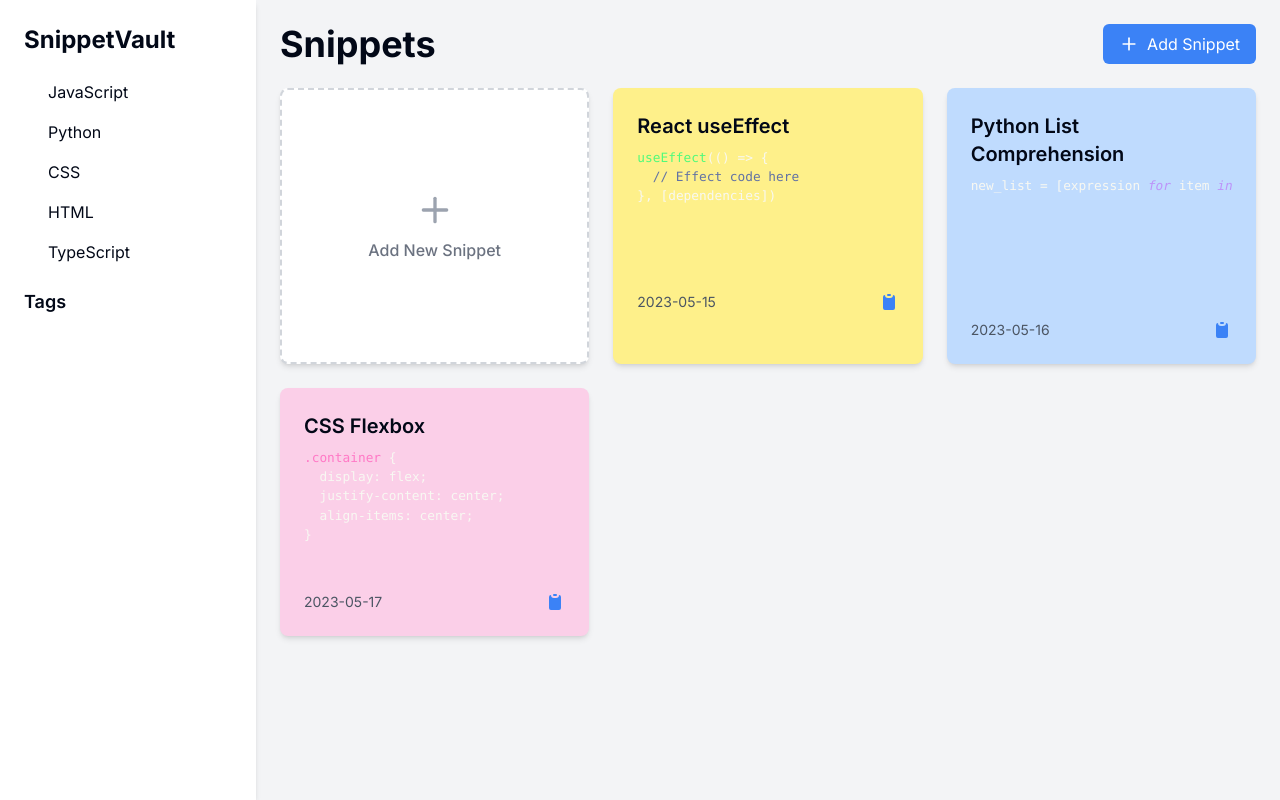
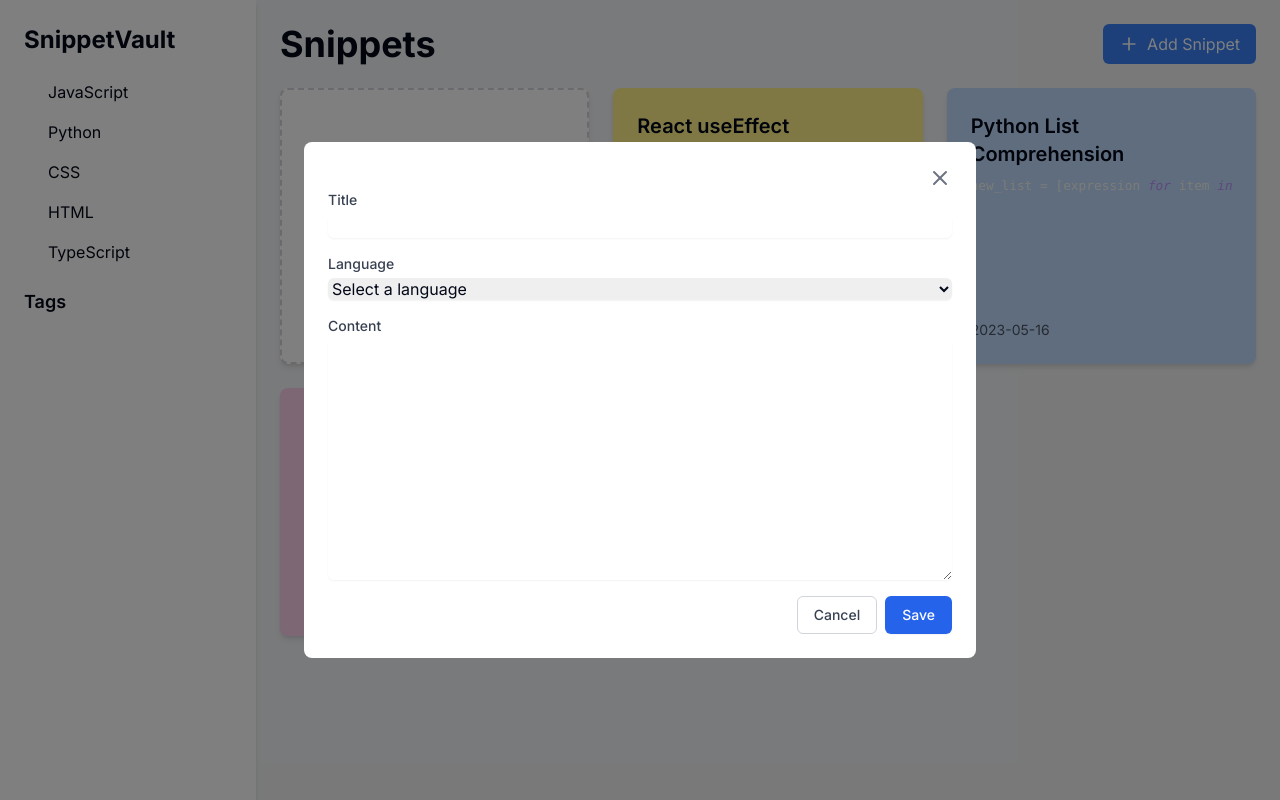
Before and after one commit to essjaykay755/snippet-vault-3, a Next.js app: page / in a window 1280 px wide. Both pictures are taken after a click on the element "Add New Snippet". Built offline with nearby package versions, Linux system fonts and the light colour scheme.

Commit message:
Clicking on a card now opens a popup modal with a larger view of the snippet, along with edit and delete options. The edit option opens a popup form that can be used for both editing existing snippets and adding new ones.

```diff
--- a/components/AddSnippetPlaceholder.tsx
+++ b/components/AddSnippetPlaceholder.tsx
@@ -1,13 +1,22 @@
-import React from 'react'
-import { Plus } from 'lucide-react'
+import React from "react";
+import { Plus } from "lucide-react";
 
-const AddSnippetPlaceholder: React.FC = () => {
+interface AddSnippetPlaceholderProps {
+  onClick: () => void;
+}
+
+const AddSnippetPlaceholder: React.FC<AddSnippetPlaceholderProps> = ({
+  onClick,
+}) => {
   return (
-    <div className="rounded-lg shadow-md p-6 bg-white border-2 border-dashed border-gray-300 flex flex-col items-center justify-center space-y-2 cursor-pointer hover:border-blue-500 transition-colors">
+    <div
+      className="rounded-lg shadow-md p-6 bg-white border-2 border-dashed border-gray-300 flex flex-col items-center justify-center space-y-2 cursor-pointer hover:border-blue-500 transition-colors"
+      onClick={onClick}
+    >
       <Plus size={40} className="text-gray-400" />
       <span className="text-gray-500 font-medium">Add New Snippet</span>
     </div>
-  )
-}
+  );
+};
 
-export default AddSnippetPlaceholder
+export default AddSnippetPlaceholder;
--- /dev/null
+++ b/components/EditSnippetForm.tsx
@@ -0,0 +1,86 @@
+import React, { useState } from 'react'
+import { Snippet } from './SnippetCard'
+
+interface EditSnippetFormProps {
+  snippet?: Snippet
+  onSave: (snippet: Snippet) => void
+  onCancel: () => void
+}
+
+const EditSnippetForm: React.FC<EditSnippetFormProps> = ({ snippet, onSave, onCancel }) => {
+  const [title, setTitle] = useState(snippet?.title || '')
+  const [language, setLanguage] = useState(snippet?.language || '')
+  const [content, setContent] = useState(snippet?.content || '')
+
+  const handleSubmit = (e: React.FormEvent) => {
+    e.preventDefault()
+    onSave({
+      id: snippet?.id || Date.now(),
+      title,
+      language,
+      content,
+      date: snippet?.date || new Date().toISOString().split('T')[0]
+    })
+  }
+
+  return (
+    <form onSubmit={handleSubmit} className="space-y-4">
+      <div>
+        <label htmlFor="title" className="block text-sm font-medium text-gray-700">Title</label>
+        <input
+          type="text"
+          id="title"
+          value={title}
+          onChange={(e) => setTitle(e.target.value)}
+          className="mt-1 block w-full rounded-md border-gray-300 shadow-sm focus:border-blue-300 focus:ring focus:ring-blue-200 focus:ring-opacity-50"
+          required
+        />
+      </div>
+      <div>
+        <label htmlFor="language" className="block text-sm font-medium text-gray-700">Language</label>
+        <select
+          id="language"
+          value={language}
+          onChange={(e) => setLanguage(e.target.value)}
+          className="mt-1 block w-full rounded-md border-gray-300 shadow-sm focus:border-blue-300 focus:ring focus:ring-blue-200 focus:ring-opacity-50"
+          required
+        >
+          <option value="">Select a language</option>
+          <option value="javascript">JavaScript</option>
+          <option value="python">Python</option>
+          <option value="css">CSS</option>
+          <option value="html">HTML</option>
+          <option value="typescript">TypeScript</option>
+        </select>
+      </div>
+      <div>
+        <label htmlFor="content" className="block text-sm font-medium text-gray-700">Content</label>
+        <textarea
+          id="content"
+          value={content}
+          onChange={(e) => setContent(e.target.value)}
+          rows={10}
+          className="mt-1 block w-full rounded-md border-gray-300 shadow-sm focus:border-blue-300 focus:ring focus:ring-blue-200 focus:ring-opacity-50"
+          required
+        ></textarea>
+      </div>
+      <div className="flex justify-end space-x-2">
+        <button
+          type="button"
+          onClick={onCancel}
+          className="px-4 py-2 border border-gray-300 rounded-md text-sm font-medium text-gray-700 hover:bg-gray-50 focus:outline-none focus:ring-2 focus:ring-offset-2 focus:ring-blue-500"
+        >
+          Cancel
+        </button>
+        <button
+          type="submit"
+          className="px-4 py-2 border border-transparent rounded-md shadow-sm text-sm font-medium text-white bg-blue-600 hover:bg-blue-700 focus:outline-none focus:ring-2 focus:ring-offset-2 focus:ring-blue-500"
+        >
+          Save
+        </button>
+      </div>
+    </form>
+  )
+}
+
+export default EditSnippetForm
--- /dev/null
+++ b/components/Modal.tsx
@@ -0,0 +1,27 @@
+import React from 'react'
+import { X } from 'lucide-react'
+
+interface ModalProps {
+  isOpen: boolean
+  onClose: () => void
+  children: React.ReactNode
+}
+
+const Modal: React.FC<ModalProps> = ({ isOpen, onClose, children }) => {
+  if (!isOpen) return null
+
+  return (
+    <div className="fixed inset-0 bg-black bg-opacity-50 flex items-center justify-center z-50">
+      <div className="bg-white rounded-lg p-6 w-full max-w-2xl max-h-[90vh] overflow-y-auto">
+        <div className="flex justify-end">
+          <button onClick={onClose} className="text-gray-500 hover:text-gray-700">
+            <X size={24} />
+          </button>
+        </div>
+        {children}
+      </div>
+    </div>
+  )
+}
+
+export default Modal
--- a/components/SnippetCard.tsx
+++ b/components/SnippetCard.tsx
@@ -1,7 +1,10 @@
-import React from "react";
+import React, { useState } from "react";
 import { Highlight, themes } from "prism-react-renderer";
+import Modal from "./Modal";
+import EditSnippetForm from "./EditSnippetForm";
+import { Edit, Trash2 } from "lucide-react";
 
-interface Snippet {
+export interface Snippet {
   id: number;
   title: string;
   language: string;
@@ -11,6 +14,8 @@ interface Snippet {
 
 interface SnippetCardProps {
   snippet: Snippet;
+  onUpdate: (updatedSnippet: Snippet) => void;
+  onDelete: (id: number) => void;
 }
 
 const languageColors: { [key: string]: string } = {
@@ -21,11 +26,36 @@ const languageColors: { [key: string]: string } = {
   typescript: "bg-blue-300",
 };
 
-const SnippetCard: React.FC<SnippetCardProps> = ({ snippet }) => {
+const SnippetCard: React.FC<SnippetCardProps> = ({
+  snippet,
+  onUpdate,
+  onDelete,
+}) => {
+  const [isModalOpen, setIsModalOpen] = useState(false);
+  const [isEditing, setIsEditing] = useState(false);
   const bgColor = languageColors[snippet.language] || "bg-gray-200";
 
+  const handleEdit = () => {
+    setIsEditing(true);
+  };
+
+  const handleSave = (updatedSnippet: Snippet) => {
+    onUpdate(updatedSnippet);
+    setIsEditing(false);
+    setIsModalOpen(false);
+  };
+
+  const handleDelete = () => {
+    onDelete(snippet.id);
+    setIsModalOpen(false);
+  };
+
   return (
-    <div className={`rounded-lg shadow-md p-6 ${bgColor}`}>
+    <>
+      <div
+        className={`rounded-lg shadow-md p-6 ${bgColor} cursor-pointer`}
+        onClick={() => setIsModalOpen(true)}
+      >
         <h2 className="text-xl font-semibold mb-2">{snippet.title}</h2>
         <div className="mb-4 h-32 overflow-hidden">
           <Highlight
@@ -55,19 +85,73 @@ const SnippetCard: React.FC<SnippetCardProps> = ({ snippet }) => {
         </div>
         <div className="flex justify-between items-center">
           <span className="text-sm text-gray-600">{snippet.date}</span>
-        <button className="text-blue-500 hover:text-blue-700">
-          <svg
-            xmlns="http://www.w3.org/2000/svg"
-            className="h-5 w-5"
-            viewBox="0 0 20 20"
-            fill="currentColor"
+        </div>
+      </div>
+
+      <Modal isOpen={isModalOpen} onClose={() => setIsModalOpen(false)}>
+        {isEditing ? (
+          <EditSnippetForm
+            snippet={snippet}
+            onSave={handleSave}
+            onCancel={() => setIsEditing(false)}
+          />
+        ) : (
+          <div>
+            <h2 className="text-2xl font-semibold mb-4">{snippet.title}</h2>
+            <div className="mb-4">
+              <Highlight
+                theme={themes.dracula}
+                code={snippet.content}
+                language={snippet.language}
               >
-            <path d="M8 3a1 1 0 011-1h2a1 1 0 110 2H9a1 1 0 01-1-1z" />
-            <path d="M6 3a2 2 0 00-2 2v11a2 2 0 002 2h8a2 2 0 002-2V5a2 2 0 00-2-2 3 3 0 01-3 3H9a3 3 0 01-3-3z" />
-          </svg>
+                {({
+                  className,
+                  style,
+                  tokens,
+                  getLineProps,
+                  getTokenProps,
+                }) => (
+                  <pre
+                    className={className}
+                    style={{
+                      ...style,
+                      fontSize: "1rem",
+                      padding: "1rem",
+                      borderRadius: "0.5rem",
+                    }}
+                  >
+                    {tokens.map((line, i) => (
+                      <div key={i} {...getLineProps({ line })}>
+                        {line.map((token, key) => (
+                          <span key={key} {...getTokenProps({ token })} />
+                        ))}
+                      </div>
+                    ))}
+                  </pre>
+                )}
+              </Highlight>
+            </div>
+            <div className="flex justify-between items-center">
+              <span className="text-sm text-gray-600">{snippet.date}</span>
+              <div className="space-x-2">
+                <button
+                  onClick={handleEdit}
+                  className="px-3 py-2 bg-blue-500 text-white rounded-md hover:bg-blue-600 transition-colors"
+                >
+                  <Edit size={20} />
+                </button>
+                <button
+                  onClick={handleDelete}
+                  className="px-3 py-2 bg-red-500 text-white rounded-md hover:bg-red-600 transition-colors"
+                >
+                  <Trash2 size={20} />
                 </button>
               </div>
             </div>
+          </div>
+        )}
+      </Modal>
+    </>
   );
 };
 
--- a/components/SnippetGrid.tsx
+++ b/components/SnippetGrid.tsx
@@ -1,8 +1,10 @@
 "use client";
 
 import React, { useState } from "react";
-import SnippetCard from "./SnippetCard";
+import SnippetCard, { Snippet } from "./SnippetCard";
 import AddSnippetPlaceholder from "./AddSnippetPlaceholder";
+import Modal from "./Modal";
+import EditSnippetForm from "./EditSnippetForm";
 
 const initialSnippets = [
   {
@@ -30,15 +32,47 @@ const initialSnippets = [
 ];
 
 const SnippetGrid: React.FC = () => {
-  const [snippets, setSnippets] = useState(initialSnippets);
+  const [snippets, setSnippets] = useState<Snippet[]>(initialSnippets);
+  const [isAddModalOpen, setIsAddModalOpen] = useState(false);
+
+  const handleAddSnippet = (newSnippet: Snippet) => {
+    setSnippets([...snippets, newSnippet]);
+    setIsAddModalOpen(false);
+  };
+
+  const handleUpdateSnippet = (updatedSnippet: Snippet) => {
+    setSnippets(
+      snippets.map((snippet) =>
+        snippet.id === updatedSnippet.id ? updatedSnippet : snippet
+      )
+    );
+  };
+
+  const handleDeleteSnippet = (id: number) => {
+    setSnippets(snippets.filter((snippet) => snippet.id !== id));
+  };
 
   return (
-    <div className="grid grid-cols-1 md:grid-cols-2 lg:grid-cols-3 gap-6">
-      <AddSnippetPlaceholder />
-      {snippets.map((snippet) => (
-        <SnippetCard key={snippet.id} snippet={snippet} />
-      ))}
-    </div>
+    <>
+      <div className="grid grid-cols-1 md:grid-cols-2 lg:grid-cols-3 gap-6">
+        <AddSnippetPlaceholder onClick={() => setIsAddModalOpen(true)} />
+        {snippets.map((snippet) => (
+          <SnippetCard
+            key={snippet.id}
+            snippet={snippet}
+            onUpdate={handleUpdateSnippet}
+            onDelete={handleDeleteSnippet}
+          />
+        ))}
+      </div>
+
+      <Modal isOpen={isAddModalOpen} onClose={() => setIsAddModalOpen(false)}>
+        <EditSnippetForm
+          onSave={handleAddSnippet}
+          onCancel={() => setIsAddModalOpen(false)}
+        />
+      </Modal>
+    </>
   );
 };
 
```
Lines whose indentation alone changed are shown as unchanged.
